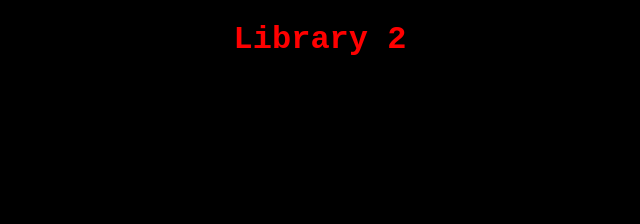
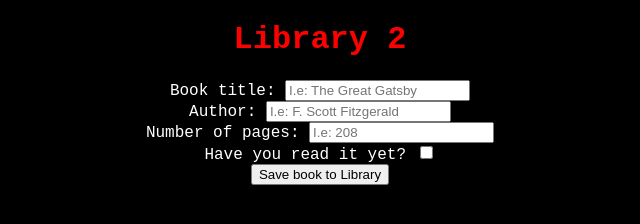
Before and after one commit to rafaelencinasr/library-2, a plain HTML site: page index.html in a window 1280 px wide. Shown: the whole page, without its empty margins (320-960 px from the left). Drawn offline with Linux system fonts and the light colour scheme.

Commit message:
Add basic form for book creation
This commit adds a basic form to the index.html file for book creation,
to prevent the Submit button the event.preventDefault() function was
implemented.

So far the "myLibrary" array is only being display on the console,
future commits should show the books on the page.

```diff
--- a/index.html
+++ b/index.html
@@ -10,6 +10,29 @@
 
     <h1>Library 2</h1>
 
+    <form action="">
+        <div class="inputContainer">
+            <label for="title">Book title:</label>
+            <input type="text" name="author" id="title" placeholder="I.e: The Great Gatsby">
+        </div>
+
+        <div class="inputContainer">
+            <label for="author">Author:</label>
+            <input type="text" name="author" id="author" placeholder="I.e: F. Scott Fitzgerald">
+        </div>
+
+        <div class="inputContainer">
+            <label for="pages">Number of pages:</label>
+            <input type="number" name="pages" id="pages" placeholder="I.e: 208">
+        </div>
+
+        <div class="inputContainer">
+            <label for="read">Have you read it yet?</label>
+            <input type="checkbox" name="read" id="read">
+        </div>
+
+        <button type="submit" id="saveBook">Save book to Library</button>
+    </form>
 
     <script src="./script.js" defer></script>
 </body>
--- a/script.js
+++ b/script.js
@@ -25,4 +25,21 @@ function addBookToLibrary(Book){
 addBookToLibrary(Book1);
 addBookToLibrary(Book2);
 
-console.log(myLibrary);
+
+const saveBookBtn = document.querySelector("#saveBook");
+
+saveBookBtn.addEventListener("click", saveBookClick, false);
+
+function saveBookClick(event){
+
+    //Get book information from form
+    const title = document.querySelector("#title").value;
+    const author = document.querySelector("#author").value;
+    const pages = document.querySelector("#pages").value;
+    const read = document.querySelector("#read");
+
+    addBookToLibrary(new Book(title, author, pages, read))
+    event.preventDefault();
+    console.log("Book saved!")
+    console.log(myLibrary);
+}
```
